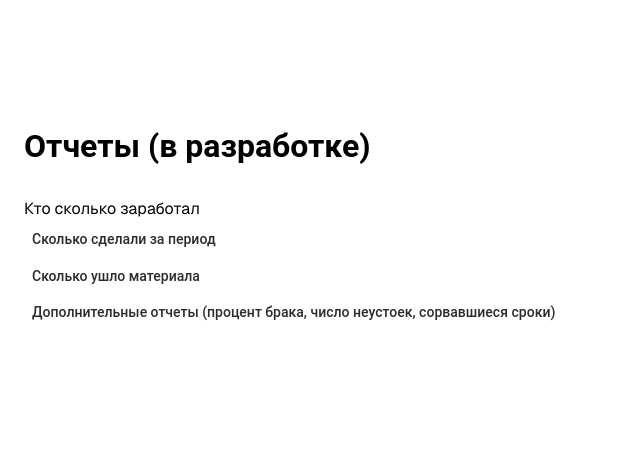
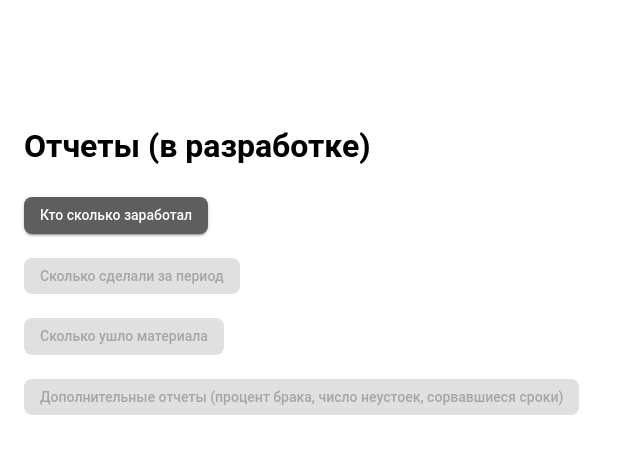
Before and after one commit to Dmitra4kovdenis/erm-fasady-sysoly, a Next.js app: page /reports in a window 1280 px wide. Shown: the top 454 px of the page, without its empty margins (0-640 px from the left). Built offline with nearby package versions, Linux system fonts and the light colour scheme; no server answers; what @bprogress/next would draw is missing.

Commit message:
поправил редактирование пользователя

```diff
--- a/src/app/(private)/reports/page.tsx
+++ b/src/app/(private)/reports/page.tsx
@@ -6,13 +6,27 @@ function Page() {
   return (
     <PageContainer>
       <Typography variant="h1">Отчеты (в разработке)</Typography>
-      <Link href="/reports/work-by-period">Кто сколько заработал</Link>
+      <Button
+        variant="contained"
+        component={Link}
+        color="secondary"
+        href="/reports/work-by-period"
+      >
+        Кто сколько заработал
+      </Button>
       <br />
-      <Button>Сколько сделали за период</Button>
       <br />
-      <Button>Сколько ушло материала</Button>
+      <Button variant="contained" disabled>
+        Сколько сделали за период
+      </Button>
       <br />
-      <Button>
+      <br />
+      <Button variant="contained" disabled>
+        Сколько ушло материала
+      </Button>
+      <br />
+      <br />
+      <Button variant="contained" disabled>
         Дополнительные отчеты (процент брака, число неустоек, сорвавшиеся сроки)
       </Button>
     </PageContainer>
```
